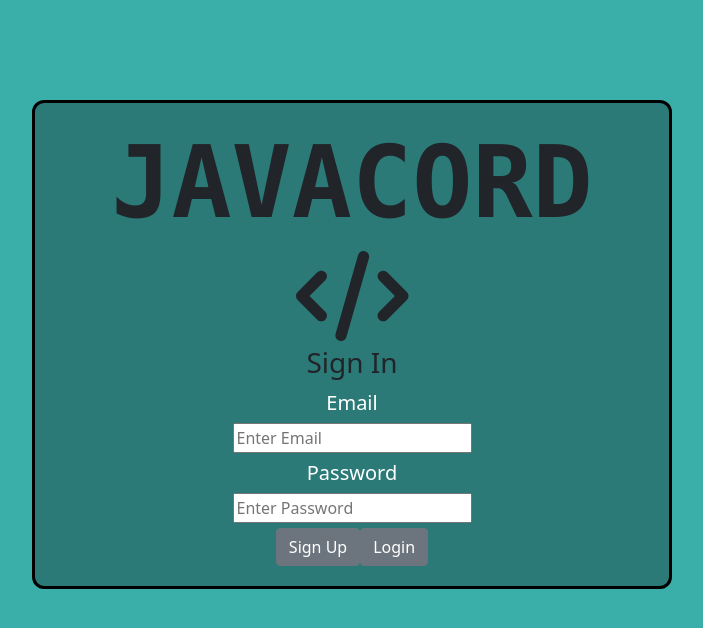
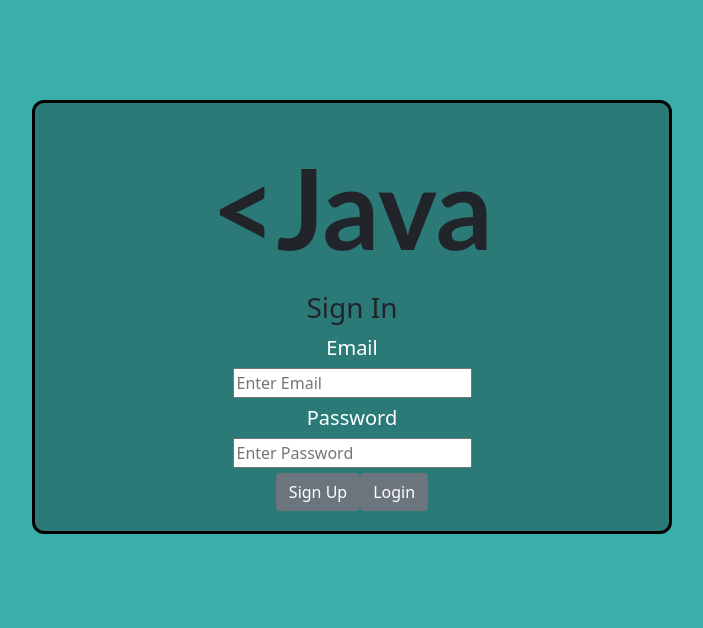
Before and after one commit to irvinleework/JavaCordClient, a React (Create React App) app: page /channelEntry/1 in a window 1280 px wide. Shown: the top 628 px of the page, without its empty margins (288-991 px from the left). Built offline with nearby package versions, Linux system fonts and the light colour scheme.

Commit message:
added text animation to login page

```diff
--- a/package.json
+++ b/package.json
@@ -23,6 +23,7 @@
     "react-dom": "^17.0.2",
     "react-router-dom": "^6.0.2",
     "react-scripts": "^5.0.1",
+    "react-type-animation": "^3.2.0",
     "reactstrap": "^9.0.1",
     "styled-components": "^6.0.7",
     "typescript": "^4.5.2",
--- a/src/App.css
+++ b/src/App.css
@@ -9,9 +9,9 @@
   flex-wrap: wrap;
 
 }
-.codeIcon {
-  font-size: 90px;
-  margin-bottom: 5px;
+.typeAnimation {
+  font-family: "Gill Sans", sans-serif;
+  font-weight: bolder;
 }
 .navigationBar {
   display: flex;
--- a/src/components/Auth/DisplayAuth.tsx
+++ b/src/components/Auth/DisplayAuth.tsx
@@ -1,11 +1,8 @@
 import React from 'react';
 import {Button, Form, Row, Col, Container} from "reactstrap"
 import { SizeProp, library } from '@fortawesome/fontawesome-svg-core'
+import { TypeAnimation } from 'react-type-animation';
 
-// import your icons
-import { FontAwesomeIcon } from '@fortawesome/react-fontawesome'
-import { IconProp } from '@fortawesome/fontawesome-svg-core'
-import { faCode } from '@fortawesome/free-solid-svg-icons'
 type AuthProps = {
     email: string,
     password: string,
@@ -26,10 +23,25 @@ const DisplayAuth = (props: AuthProps) => {
         <div id="loginBackground">
             <Container className="loginContainer">
                 <Row>
-                    <div>
-                        <h1 id="loginHeader">JAVACORD</h1>
-                        <FontAwesomeIcon icon={faCode as IconProp} className="codeIcon" />
-                    </div>
+                    <TypeAnimation className="typeAnimation"
+                    sequence={[
+                        "</>",
+                        1000,
+                        "<KavaCord/>",
+                        1500,
+                        "<JavaVord/>",
+                        1500,
+                        "<JavaCOrd/>",
+                        1500,
+                        "<JavaCord/>"
+                    ]}
+                    wrapper="span"
+                    speed={1}
+                    repeat={0}
+                    deletionSpeed={3}
+                    style={{ fontSize: '7em'}}
+                    cursor={false}
+                    />
                     <div>
                         <Form className="login" onSubmit={props.handleSubmit}>
                             <h3>{props.title()}</h3>
--- a/src/site/Navbar.tsx
+++ b/src/site/Navbar.tsx
@@ -11,7 +11,7 @@ type AuthProps = {
 const Navigationbar = (props: AuthProps) => {
     return(
         <Navbar className="navigationBar">
-            <Navbar.Brand>Brand link</Navbar.Brand>
+            <Navbar.Brand>JavaCord</Navbar.Brand>
             <Button className="logButton" color="warning" outline onClick={props.clearLocalStorage}>Logout</Button>
         </Navbar>
     )
```
Also changed, not shown: 1 other file (tests, documents, lock files or other folders).
